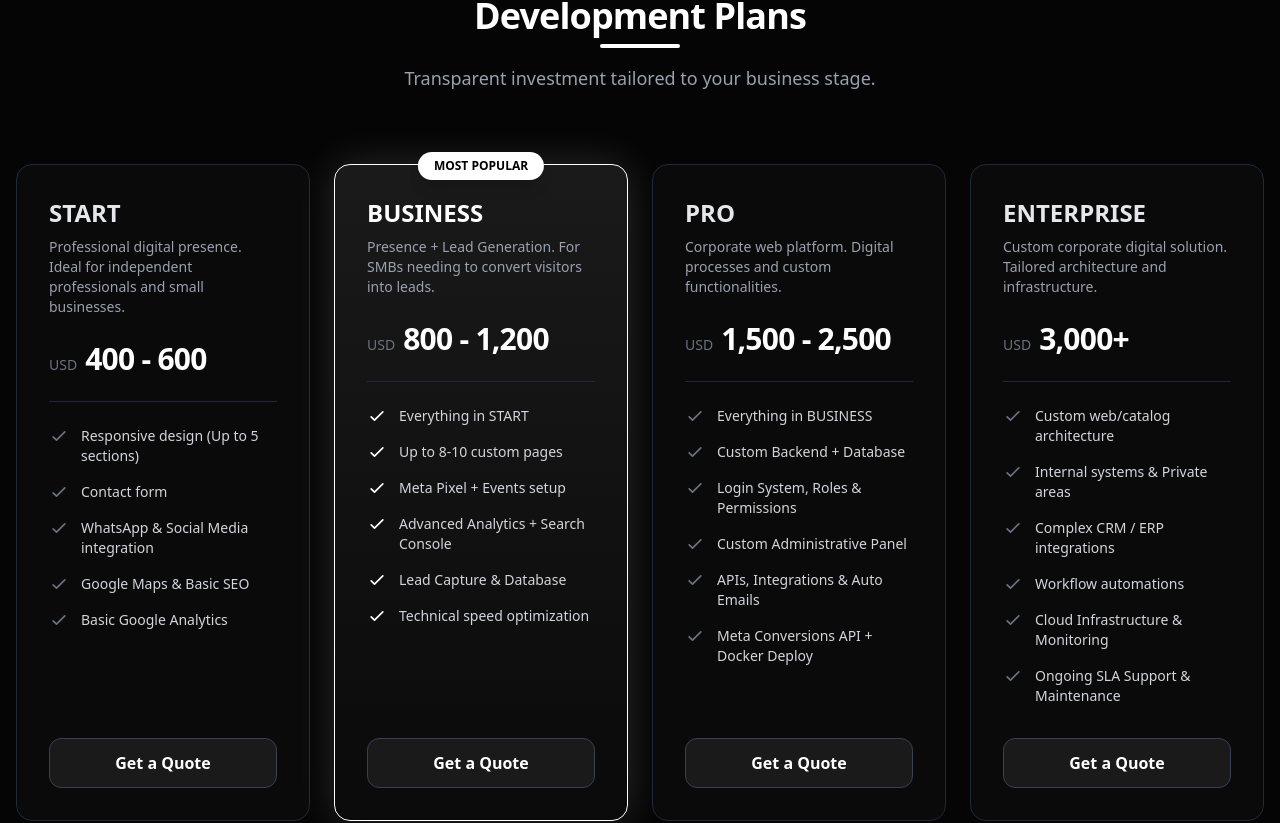
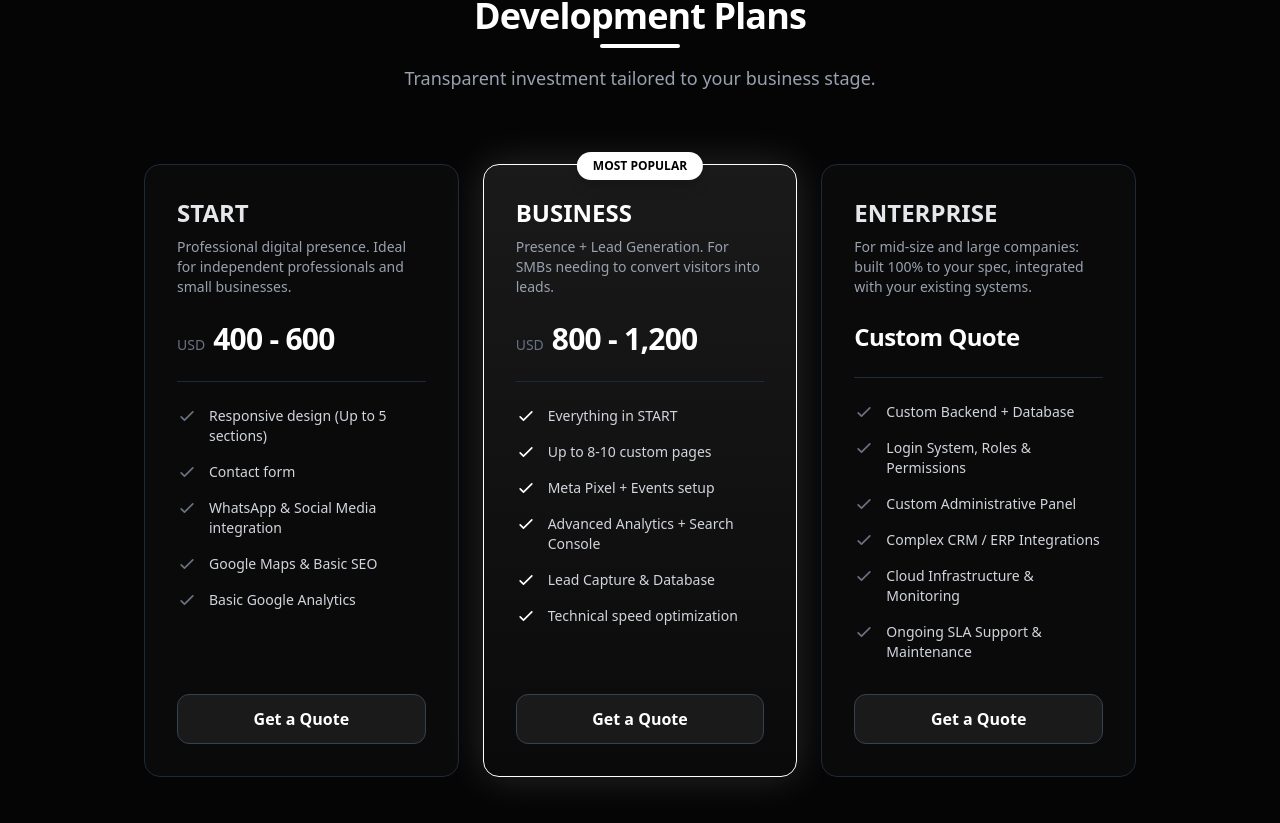
Before and after one commit to Aconcagua-Digital/landing-page, a Next.js app: page / in a window 1280 px wide. Shown: the part 2733-3556 px from the top of the page. Built offline with nearby package versions, Linux system fonts and the light colour scheme.

Commit message:
feat: agregar botón manual de cambio de idioma ES/EN

```diff
--- a/src/pages/index.tsx
+++ b/src/pages/index.tsx
@@ -108,6 +108,7 @@ const content = {
         {
           name: 'START',
           price: '400 - 600',
+          customQuote: false,
           desc: 'Presencia digital profesional. Ideal para profesionales y pequeñas empresas.',
           features: ['Diseño responsive (Hasta 5 secciones)', 'Formulario de contacto', 'Integración WhatsApp & Redes', 'Google Maps & SEO Básico', 'Google Analytics Básico'],
           highlight: false,
@@ -115,22 +116,17 @@ const content = {
         {
           name: 'BUSINESS',
           price: '800 - 1.200',
+          customQuote: false,
           desc: 'Presencia + Captación. Para PyMEs que necesitan convertir visitas en leads.',
           features: ['Todo lo de START', 'Hasta 8-10 páginas personalizadas', 'Meta Pixel + Eventos', 'Analytics Avanzado + Search Console', 'Captura y Base de Datos de Leads', 'Optimización técnica de velocidad'],
           highlight: true,
         },
         {
-          name: 'PRO',
-          price: '1.500 - 2.500',
-          desc: 'Plataforma web empresarial. Procesos digitales y funcionalidades a medida.',
-          features: ['Todo lo de BUSINESS', 'Backend personalizado + Base de Datos', 'Sistema de Login, Roles y Permisos', 'Panel Administrativo a medida', 'APIs, Integraciones & Emails Auto', 'Meta Conversions API + Docker Deploy'],
-          highlight: false,
-        },
-        {
           name: 'ENTERPRISE',
-          price: '3.000+',
-          desc: 'Solución digital corporativa. Infraestructura y desarrollo específico.',
-          features: ['Arquitectura web/catálogo a medida', 'Sistemas internos y Áreas privadas', 'Integración compleja con CRM / ERP', 'Automatizaciones de flujos de trabajo', 'Infraestructura Cloud & Monitoreo', 'Mantenimiento y Soporte SLA'],
+          price: 'Cotización a Medida',
+          customQuote: true,
+          desc: 'Para empresas medianas y grandes: lo desarrollamos 100% a tu medida, integrado a tus sistemas actuales.',
+          features: ['Backend personalizado + Base de Datos', 'Sistema de Login, Roles y Permisos', 'Panel Administrativo a medida', 'Integración compleja con CRM / ERP', 'Infraestructura Cloud & Monitoreo', 'Mantenimiento y Soporte SLA'],
           highlight: false,
         }
       ]
@@ -205,6 +201,8 @@ const content = {
       jobDesc: 'Sitios corporativos, plataformas o apps (Start, Business, Pro).',
       serviceTitle: 'Datos, APIs y Automatización',
       serviceDesc: 'Buscas optimizar procesos, integrar sistemas o crear dashboards.',
+      corporateTitle: 'Proyecto Corporativo / Industrial',
+      corporateDesc: 'Empresas medianas o grandes con sistemas existentes y necesidades a medida.',
       back: '← Cambiar opción',
       nameLabel: 'Nombre y Empresa',
       namePlaceholder: 'Ej: Carlos Gómez - TechLogistics',
@@ -212,9 +210,12 @@ const content = {
       jobMsgPlaceholder: 'Ej: Necesitamos desarrollar un portal para nuestros clientes...',
       serviceMsgLabel: '¿Qué proceso buscás optimizar?',
       serviceMsgPlaceholder: 'Ej: Requerimos automatizar nuestros reportes semanales...',
+      corporateMsgLabel: 'Contanos sobre tu empresa: tamaño, sistemas actuales y qué necesitás',
+      corporateMsgPlaceholder: 'Ej: Somos una empresa de 200+ empleados, usamos SAP y necesitamos integrar...',
       sendButton: 'Iniciar Conversación',
       waJobTemplate: (name: string, msg: string) => `Hola equipo de Aconcagua Digital! Soy ${name || '[nombre]'}. Nos interesa cotizar un desarrollo: ${msg || '[breve descripción]'}`,
       waServiceTemplate: (name: string, msg: string) => `Hola equipo de Aconcagua Digital! Soy ${name || '[nombre]'}. Buscamos ayuda con datos y automatización para nuestra empresa: ${msg || '[breve descripción]'}`,
+      waCorporateTemplate: (name: string, msg: string) => `Hola equipo de Aconcagua Digital! Soy ${name || '[nombre]'}. Te escribo por un proyecto corporativo/industrial: ${msg || '[breve descripción]'}`,
     },
     techLabel: 'Stack Tecnológico & Partners',
   },
@@ -279,6 +280,7 @@ const content = {
         {
           name: 'START',
           price: '400 - 600',
+          customQuote: false,
           desc: 'Professional digital presence. Ideal for independent professionals and small businesses.',
           features: ['Responsive design (Up to 5 sections)', 'Contact form', 'WhatsApp & Social Media integration', 'Google Maps & Basic SEO', 'Basic Google Analytics'],
           highlight: false,
@@ -286,22 +288,17 @@ const content = {
         {
           name: 'BUSINESS',
           price: '800 - 1,200',
+          customQuote: false,
           desc: 'Presence + Lead Generation. For SMBs needing to convert visitors into leads.',
           features: ['Everything in START', 'Up to 8-10 custom pages', 'Meta Pixel + Events setup', 'Advanced Analytics + Search Console', 'Lead Capture & Database', 'Technical speed optimization'],
           highlight: true,
         },
         {
-          name: 'PRO',
-          price: '1,500 - 2,500',
-          desc: 'Corporate web platform. Digital processes and custom functionalities.',
-          features: ['Everything in BUSINESS', 'Custom Backend + Database', 'Login System, Roles & Permissions', 'Custom Administrative Panel', 'APIs, Integrations & Auto Emails', 'Meta Conversions API + Docker Deploy'],
-          highlight: false,
-        },
-        {
           name: 'ENTERPRISE',
-          price: '3,000+',
-          desc: 'Custom corporate digital solution. Tailored architecture and infrastructure.',
-          features: ['Custom web/catalog architecture', 'Internal systems & Private areas', 'Complex CRM / ERP integrations', 'Workflow automations', 'Cloud Infrastructure & Monitoring', 'Ongoing SLA Support & Maintenance'],
+          price: 'Custom Quote',
+          customQuote: true,
+          desc: 'For mid-size and large companies: built 100% to your spec, integrated with your existing systems.',
+          features: ['Custom Backend + Database', 'Login System, Roles & Permissions', 'Custom Administrative Panel', 'Complex CRM / ERP Integrations', 'Cloud Infrastructure & Monitoring', 'Ongoing SLA Support & Maintenance'],
           highlight: false,
         }
       ]
@@ -376,6 +373,8 @@ const content = {
       jobDesc: 'Corporate sites, platforms or apps (Start, Business, Pro).',
       serviceTitle: 'Data, APIs & Automation',
       serviceDesc: 'You want to optimize workflows, integrate systems, or build dashboards.',
+      corporateTitle: 'Corporate / Industrial Project',
+      corporateDesc: 'Mid-size or large companies with existing systems and custom needs.',
       back: '← Change option',
       nameLabel: 'Name and Company',
       namePlaceholder: 'E.g.: John Doe - TechLogistics',
@@ -383,9 +382,12 @@ const content = {
       jobMsgPlaceholder: "E.g.: We need to develop a B2B portal for our clients...",
       serviceMsgLabel: 'What process do you want to optimize?',
       serviceMsgPlaceholder: 'E.g.: We need to automate our weekly reports...',
+      corporateMsgLabel: 'Tell us about your company: size, current systems, and what you need',
+      corporateMsgPlaceholder: "E.g.: We're a 200+ employee company, we use SAP and need to integrate...",
       sendButton: 'Start Conversation',
       waJobTemplate: (name: string, msg: string) => `Hi Aconcagua Digital team! I'm ${name || '[name]'}. We are interested in a web project: ${msg || '[brief description]'}`,
       waServiceTemplate: (name: string, msg: string) => `Hi Aconcagua Digital team! I'm ${name || '[name]'}. We need help with data and automation: ${msg || '[brief description]'}`,
+      waCorporateTemplate: (name: string, msg: string) => `Hi Aconcagua Digital team! I'm ${name || '[name]'}. I'm reaching out about a corporate/industrial project: ${msg || '[brief description]'}`,
     },
     techLabel: 'Tech Stack & Partners',
   },
@@ -1039,12 +1041,16 @@ function FAQAccordion({ items }: { items: { q: string; a: string }[] }) {
 // COMPONENTE: Formulario inteligente
 // =========================================
 function SmartContactForm({ t }: { t: typeof content.es.contact }) {
-  const [type, setType] = useState<'trabajo' | 'servicio' | null>(null);
+  const [type, setType] = useState<'trabajo' | 'servicio' | 'corporativo' | null>(null);
   const [name, setName] = useState('');
   const [message, setMessage] = useState('');
 
   const waMessage =
-    type === 'trabajo' ? t.waJobTemplate(name, message) : t.waServiceTemplate(name, message);
+    type === 'trabajo'
+      ? t.waJobTemplate(name, message)
+      : type === 'corporativo'
+      ? t.waCorporateTemplate(name, message)
+      : t.waServiceTemplate(name, message);
 
   const waHref = `https://wa.me/5493513867474?text=${encodeURIComponent(waMessage)}`;
 
@@ -1070,7 +1076,7 @@ function SmartContactForm({ t }: { t: typeof content.es.contact }) {
         className="bg-[#0d0d0d] border border-gray-800 rounded-2xl p-6 md:p-10"
       >
         {!type ? (
-          <div className="grid grid-cols-1 md:grid-cols-2 gap-4">
+          <div className="grid grid-cols-1 md:grid-cols-3 gap-4">
             <button
               onClick={() => setType('trabajo')}
               className="p-6 rounded-xl border border-gray-800 hover:border-white bg-[#111111] hover:bg-white/5 transition-all text-left"
@@ -1093,6 +1099,18 @@ function SmartContactForm({ t }: { t: typeof content.es.contact }) {
               <div className="font-bold text-white mb-1">{t.serviceTitle}</div>
               <div className="text-sm text-gray-500">{t.serviceDesc}</div>
             </button>
+            <button
+              onClick={() => setType('corporativo')}
+              className="p-6 rounded-xl border border-gray-800 hover:border-white bg-[#111111] hover:bg-white/5 transition-all text-left"
+            >
+              <svg width="24" height="24" fill="none" stroke="currentColor" strokeWidth="1.5" viewBox="0 0 24 24" className="text-gray-500 mb-3">
+                <path d="M3 21h18"></path>
+                <path d="M5 21V7l7-4 7 4v14"></path>
+                <path d="M9 9h1m4 0h1m-6 4h1m4 0h1m-6 4h1m4 0h1"></path>
+              </svg>
+              <div className="font-bold text-white mb-1">{t.corporateTitle}</div>
+              <div className="text-sm text-gray-500">{t.corporateDesc}</div>
+            </button>
           </div>
         ) : (
           <motion.div
@@ -1120,13 +1138,13 @@ function SmartContactForm({ t }: { t: typeof content.es.contact }) {
               </div>
               <div>
                 <label className="text-xs uppercase tracking-widest text-gray-500 mb-2 block">
-                  {type === 'trabajo' ? t.jobMsgLabel : t.serviceMsgLabel}
+                  {type === 'trabajo' ? t.jobMsgLabel : type === 'corporativo' ? t.corporateMsgLabel : t.serviceMsgLabel}
                 </label>
                 <textarea
                   value={message}
                   onChange={(e) => setMessage(e.target.value)}
                   rows={3}
-                  placeholder={type === 'trabajo' ? t.jobMsgPlaceholder : t.serviceMsgPlaceholder}
+                  placeholder={type === 'trabajo' ? t.jobMsgPlaceholder : type === 'corporativo' ? t.corporateMsgPlaceholder : t.serviceMsgPlaceholder}
                   className="w-full bg-black border border-gray-800 rounded-lg px-4 py-3 text-white placeholder-gray-600 focus:outline-none focus:border-white transition-colors resize-none"
                 />
               </div>
@@ -1495,7 +1513,7 @@ export default function Home() {
       </section>
 
       {/* PLANES Y PRECIOS */}
-      <section id="planes" className="max-w-7xl mx-auto pt-28 px-4">
+      <section id="planes" className="max-w-5xl mx-auto pt-28 px-4">
         <motion.div
           initial={{ opacity: 0, y: 30 }}
           whileInView={{ opacity: 1, y: 0 }}
@@ -1508,7 +1526,7 @@ export default function Home() {
           <p className="mt-4 text-gray-400 text-lg">{t.pricing.subtitle}</p>
         </motion.div>
 
-        <div className="grid grid-cols-1 md:grid-cols-2 lg:grid-cols-4 gap-6 pt-6">
+        <div className="grid grid-cols-1 md:grid-cols-3 gap-6 pt-6">
           {t.pricing.items.map((plan) => (
             <div
               key={plan.name}
@@ -1533,8 +1551,10 @@ export default function Home() {
                 <p className="text-gray-400 text-sm mb-6 min-h-[3.5rem]">{plan.desc}</p>
 
                 <div className="mb-6 pb-6 border-b border-gray-800 flex items-baseline gap-2">
-                  <span className="text-gray-500 font-medium text-sm">USD</span>
-                  <span className="text-2xl lg:text-3xl font-extrabold text-white whitespace-nowrap tracking-tight">{plan.price}</span>
+                  {!plan.customQuote && <span className="text-gray-500 font-medium text-sm">USD</span>}
+                  <span className={`font-extrabold text-white whitespace-nowrap tracking-tight ${plan.customQuote ? 'text-xl lg:text-2xl' : 'text-2xl lg:text-3xl'}`}>
+                    {plan.price}
+                  </span>
                 </div>
 
                 <ul className="space-y-4 mb-8 flex-grow">
```
